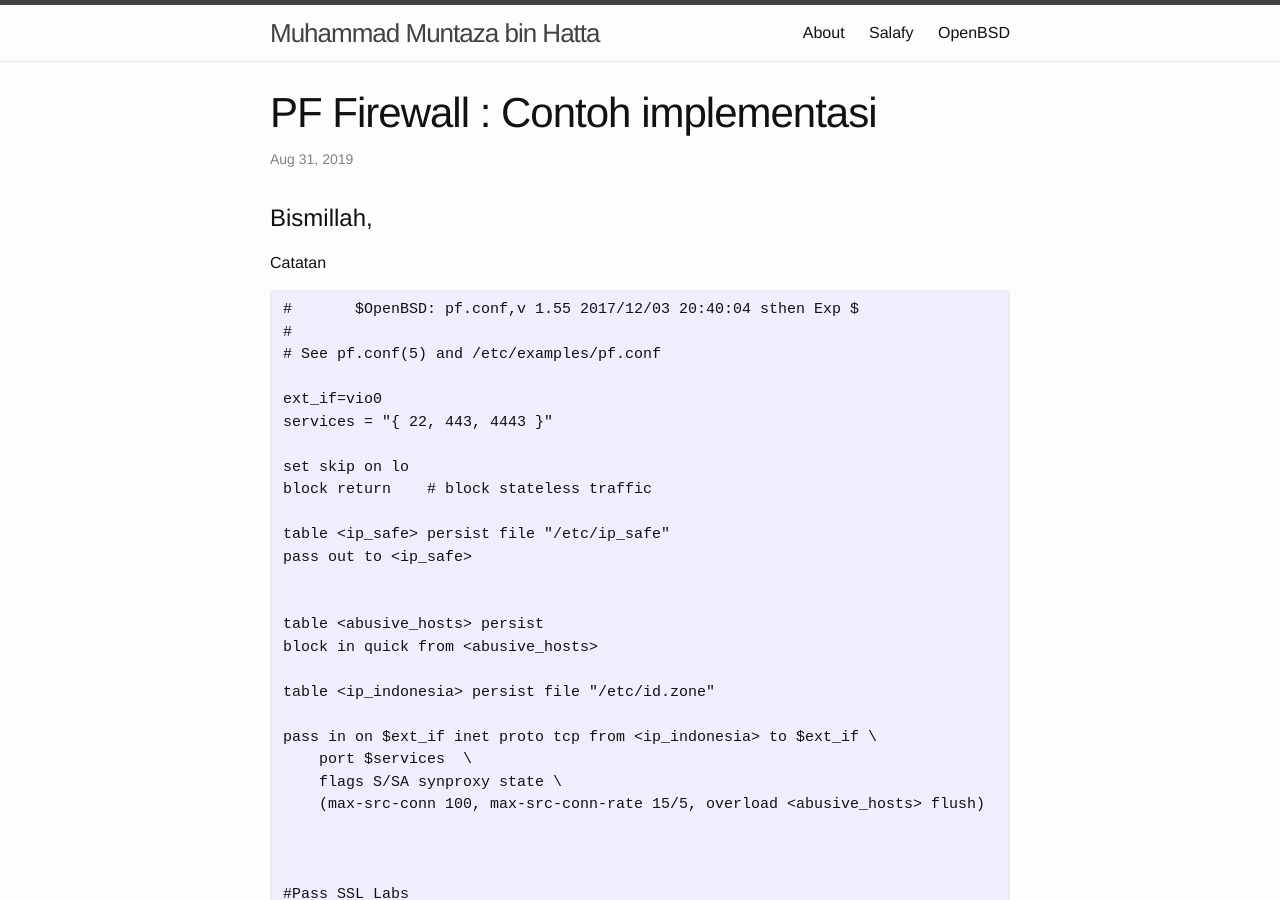
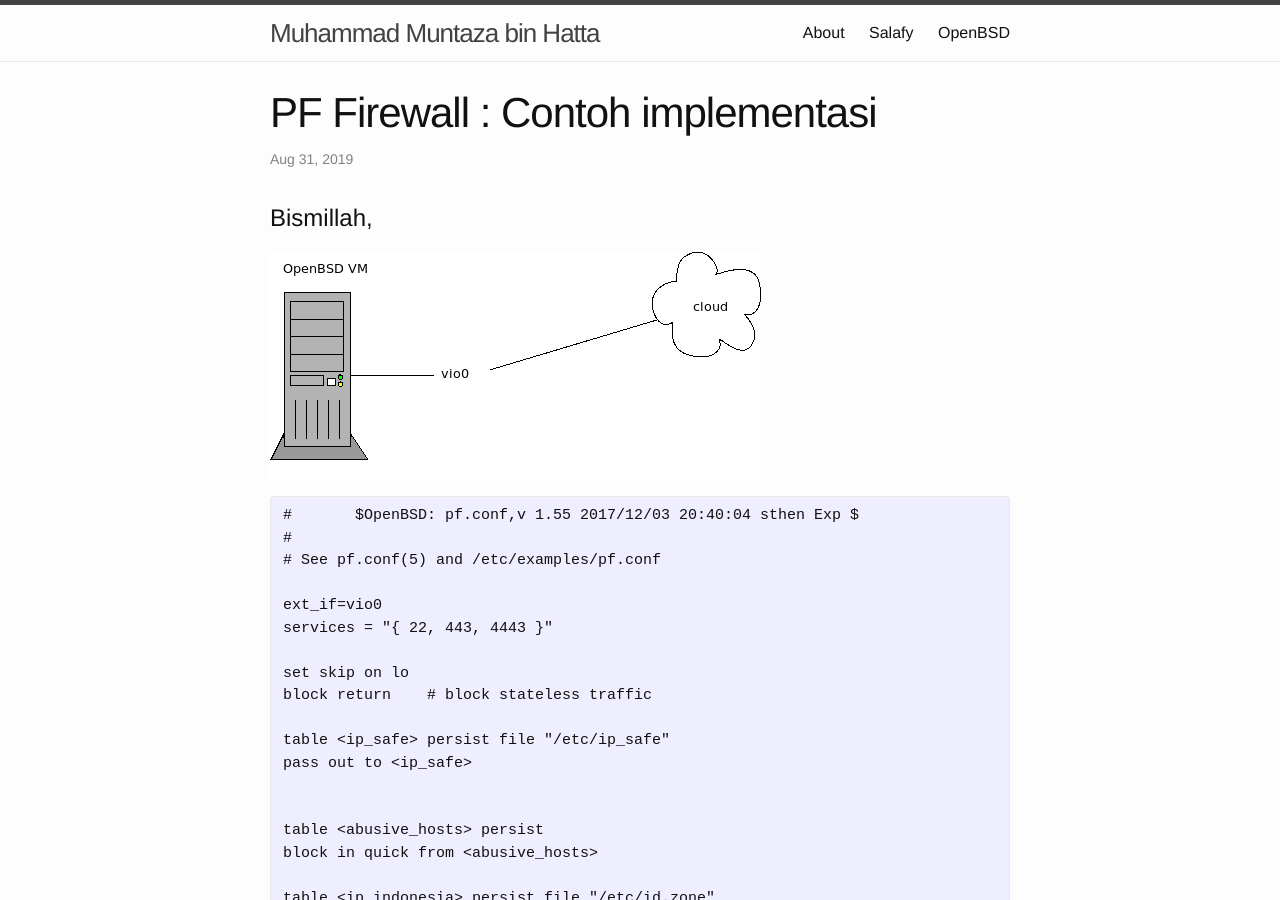
Before and after one commit to muntaza/muntaza.github.io, a Jekyll site: the page built from _posts/2019-08-31-openbsd-pf-cloud.markdown, in a window 1280 px wide and 900 px high. Built offline with Jekyll 4.4.1, drawn with Linux system fonts in a browser that asks for light colours.

Commit message:
isi gambar

```diff
--- a/_posts/2019-08-31-openbsd-pf-cloud.markdown
+++ b/_posts/2019-08-31-openbsd-pf-cloud.markdown
@@ -7,7 +7,7 @@ categories: openbsd
 
 # Bismillah,
 
-Catatan
+![network diagram](/assets/pf1.png)
 
 {% highlight text %}
 #       $OpenBSD: pf.conf,v 1.55 2017/12/03 20:40:04 sthen Exp $
```
